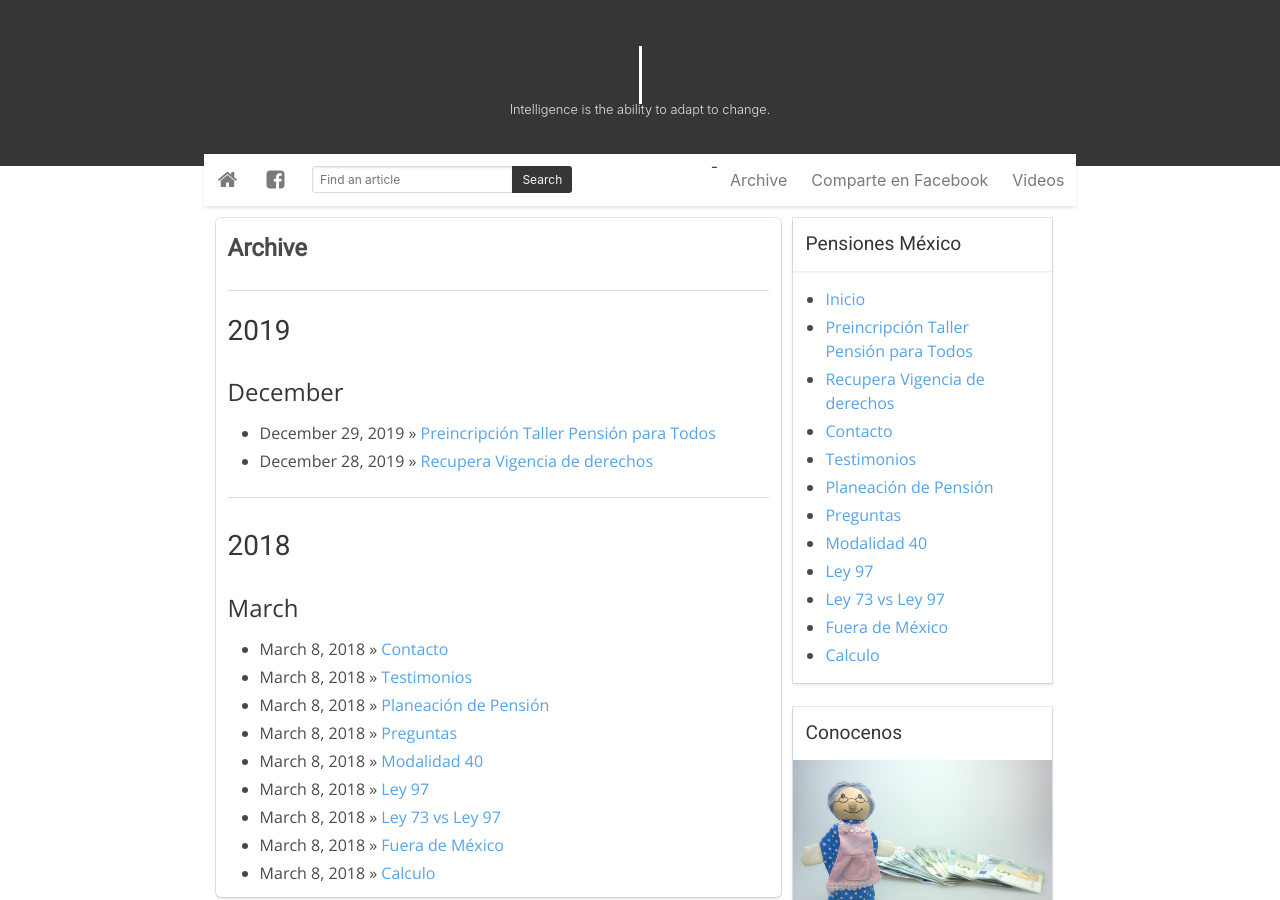
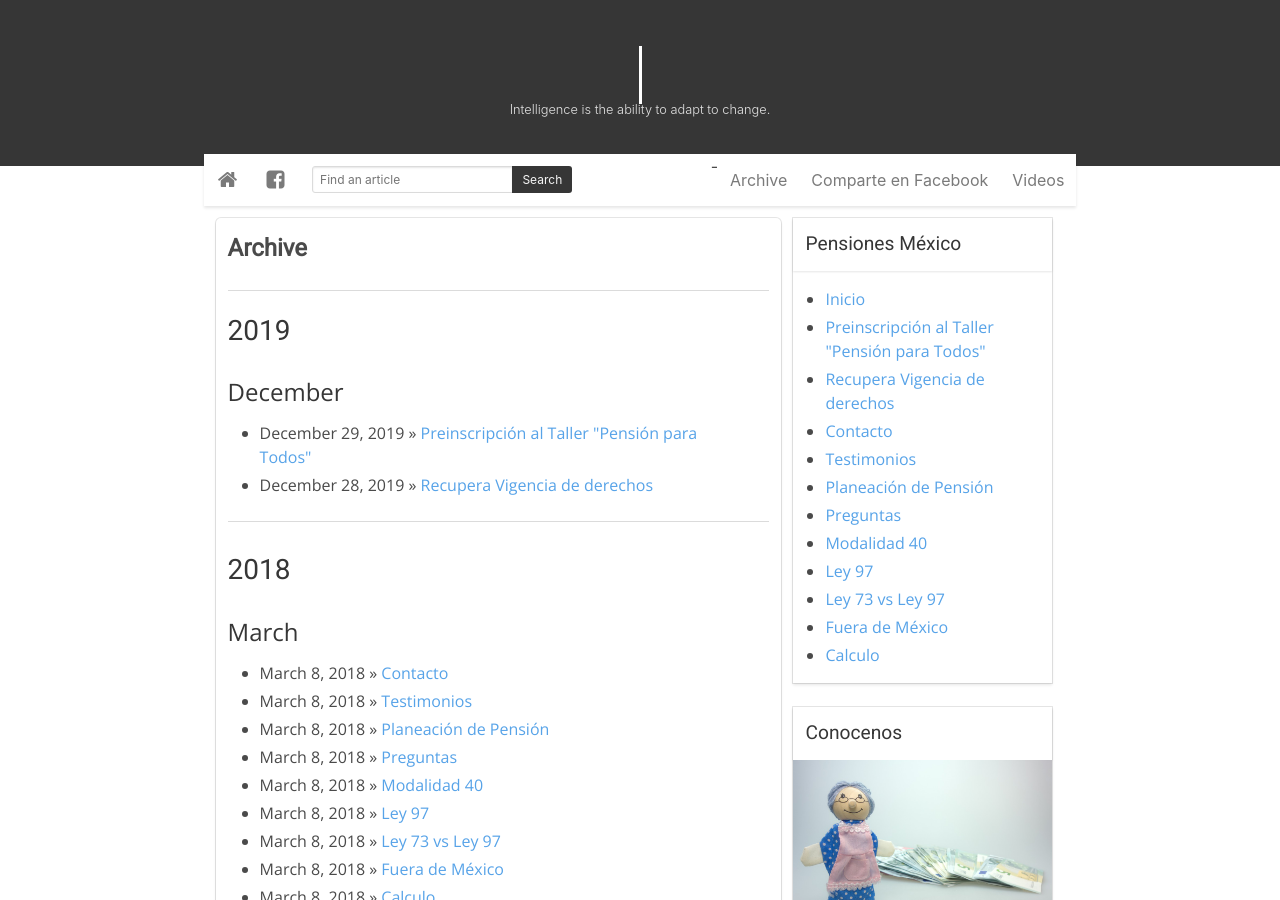
Before and after one commit to PensionesMexico/PensionesMexico.github.io, a Jekyll site: the page built from archive.html, in a window 1280 px wide and 900 px high. Built offline with Jekyll 4.4.1, drawn with Linux system fonts in a browser that asks for light colours.

Commit message:
Update 2019-12-29-FormularioDeTaller.md

```diff
--- a/_posts/2019-12-29-FormularioDeTaller.md
+++ b/_posts/2019-12-29-FormularioDeTaller.md
@@ -1,5 +1,5 @@
 ---
-title: Preincripción Taller Pensión para Todos
+title: Preinscripción al Taller "Pensión para Todos"
 ---
 
 <iframe src="https://docs.google.com/forms/d/e/1FAIpQLSdTN40HQZEEctur-GlsfOMYuaz02jo9lSS_XxLGtczBqWQqlA/viewform?embedded=true" width="550" height="800" frameborder="0" marginheight="0" marginwidth="0">Loading…</iframe>
```
